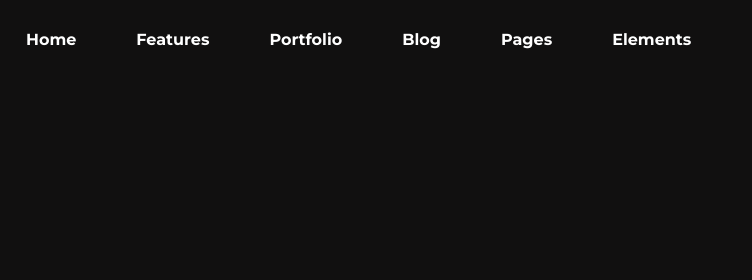
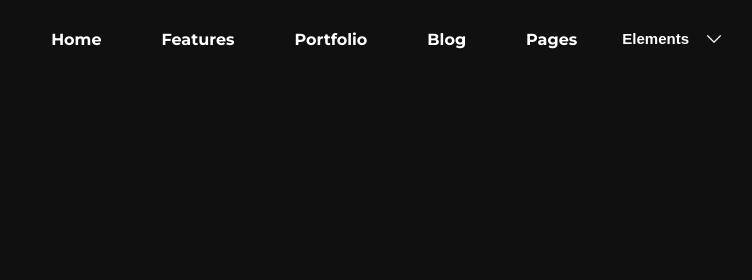
Before and after one commit to ToldiMark/project2, a plain HTML site: page index.html in a window 1280 px wide. Shown: the top 280 px of the page, 376-1128 px from the left. Drawn offline with Linux system fonts and the light colour scheme.

Commit message:
19-jan-23
feladat

```diff
--- a/index.html
+++ b/index.html
@@ -21,7 +21,14 @@
                     <a href="#" target="_blank">Portfolio</a>
                     <a href="#" target="_blank">Blog</a>
                     <a href="#" target="_blank">Pages</a>
-                    <a href="#" target="_blank">Elements</a>
+                   <div class="dropdown">
+                    <button class="dropdown">Elements</button>
+                    <div class="dropdown-content">
+                        <a href="#" target="_blank">Element1</a>
+                        <a href="#" target="_blank">Element2</a>
+                        <a href="#" target="_blank">Element3</a>
+                    </div>
+                   </div>
                 </div>
             </div>
         </div>
--- a/style.css
+++ b/style.css
@@ -52,7 +52,7 @@ h1{
     color: white;
     font-family: 'Montserrat', sans-serif;
     text-transform: uppercase;
-font-size: 55px;
+ font-size: 55px;
 font-weight: 700;
 line-height: 65px;
 letter-spacing: 5px;
@@ -65,7 +65,7 @@ h2{
     color: white;
     font-family: 'Montserrat', sans-serif;
     text-transform: uppercase;
-font-size: 24px;
+    font-size: 24px;
 font-weight: 200;
 line-height: 34px;
 letter-spacing: 10px;
@@ -106,3 +106,60 @@ color: white;
 margin-top: 25px;
 
 }
+
+/* dropdown */
+
+.dropdown{
+    position: relative;
+
+}
+
+.dropdown-content a{
+    font-size: 12px;
+    padding: 10px 15px;
+
+}
+
+.dropdown-content{
+    position: absolute;
+    display: none;
+}
+
+.dropdown:hover .dropdown-content{
+    display: flex;
+    flex-direction: column;
+}
+
+.menu a:hover{
+    color: bisque;
+    font-size: 16px;
+
+}
+
+.menu button{
+    padding: 30px 15px;
+    font-family: sans-serif;
+    font-weight: bold;
+    font-size: 15px;
+    color: white;
+    text-decoration: none;
+    border: none;
+    background: none;
+    position: relative;
+
+
+}
+
+.menu button::after {
+    content: "";
+    background-image: url(/img/down-arrow.png);
+    background-size: 20px;
+    background-repeat: no-repeat;
+    position: absolute;
+    top: 38%;
+    left: 100%;
+    width: 20px;
+    height: 20px;
+
+
+}
```
Also changed, not shown: img/down-arrow.png (added).
